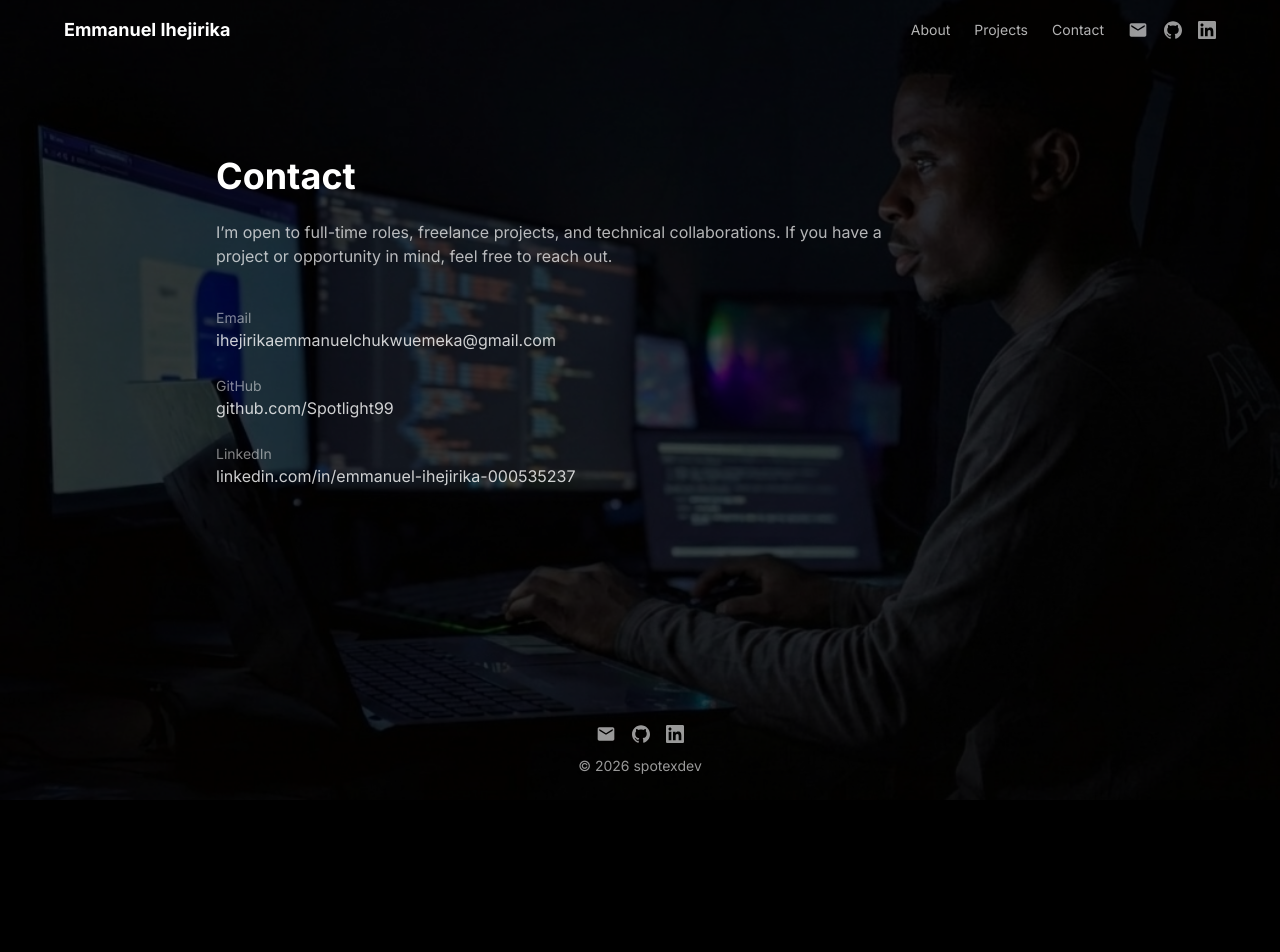
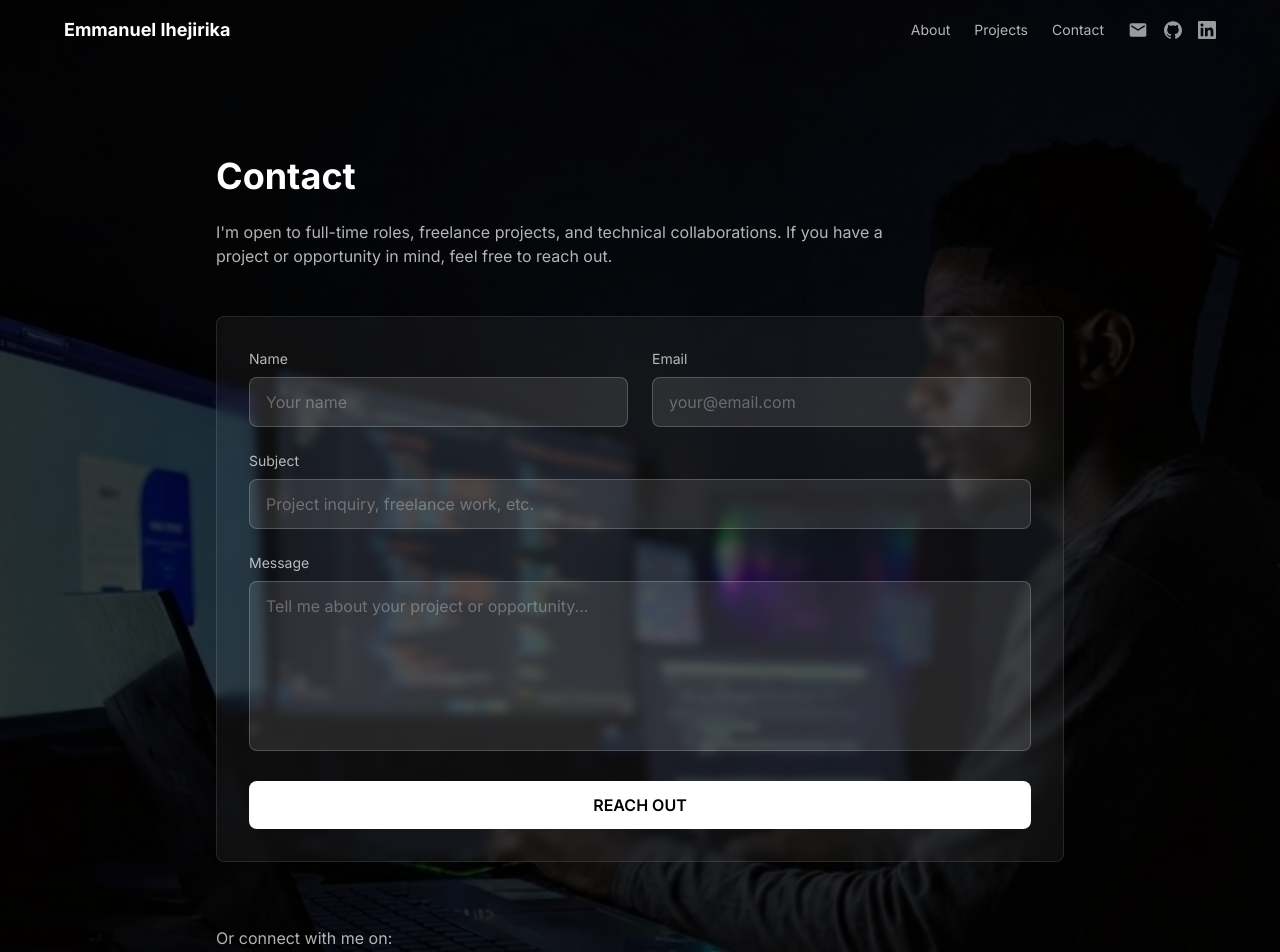
Before and after one commit to Spotlight99/spotexdev-portfolio, a Next.js app: page /contact in a window 1280 px wide. Shown: the top 952 px of the page. Before the commit the page ends 800 px from the top, so only its background shows below. Built offline with nearby package versions, Linux system fonts and the light colour scheme.

Commit message:
Added form to contact page and integrated EmailJS for email sending functionality. Updated favicon to a circular design and modified package.json to include necessary dependencies for the new features.

```diff
--- a/package.json
+++ b/package.json
@@ -13,6 +13,7 @@
   "description": "",
   "dependencies": {
     "@vercel/speed-insights": "^1.3.1",
+    "emailjs-com": "^3.2.0",
     "next": "14.2.35",
     "react": "18.2.0",
     "react-dom": "18.2.0",
--- a/pages/contact.js
+++ b/pages/contact.js
@@ -1,9 +1,59 @@
+import { useState } from "react";
+import emailjs from "emailjs-com";
+import { SiGithub, SiLinkedin } from "react-icons/si";
 import SEO from "../components/SEO";
 import Layout from "../components/Layout";
 import useScrollReveal from "../hooks/useScrollReveal";
 
 export default function Contact() {
   const { ref, visible } = useScrollReveal();
+  const [formData, setFormData] = useState({
+    name: "",
+    email: "",
+    subject: "",
+    message: "",
+  });
+  const [loading, setLoading] = useState(false);
+  const [submitted, setSubmitted] = useState(false);
+  const [error, setError] = useState("");
+
+  const handleChange = (e) => {
+    const { name, value } = e.target;
+    setFormData((prev) => ({
+      ...prev,
+      [name]: value,
+    }));
+  };
+
+  const handleSubmit = async (e) => {
+    e.preventDefault();
+    setLoading(true);
+    setError("");
+
+    try {
+      // Initialize EmailJS (replace with your public key from emailjs.com)
+      emailjs.init("h0na93cALgVC1qi0a");
+
+      // Send email (replace with your service ID and template ID)
+      await emailjs.send("service_qxwkf1y", "template_qies5kd", {
+        to_email: "ihejirikaemmanuelchukwuemeka@gmail.com",
+        from_name: formData.name,
+        from_email: formData.email,
+        subject: formData.subject,
+        message: formData.message,
+      });
+
+      setSubmitted(true);
+      setFormData({ name: "", email: "", subject: "", message: "" });
+      setTimeout(() => setSubmitted(false), 5000);
+    } catch (err) {
+      setError("Failed to send message. Please try again.");
+      console.error(err);
+    } finally {
+      setLoading(false);
+    }
+  };
+
   return (
     <section
       ref={ref}
@@ -21,44 +71,122 @@ export default function Contact() {
         <section className="max-w-4xl mx-auto px-6 py-24">
           <h1 className="text-4xl font-bold mb-6">Contact</h1>
 
-        <p className="text-white/70 mb-10 max-w-2xl">
-          I’m open to full-time roles, freelance projects, and technical
+          <p className="text-white/70 mb-12 max-w-2xl">
+            I'm open to full-time roles, freelance projects, and technical
             collaborations. If you have a project or opportunity in mind,
             feel free to reach out.
           </p>
 
-        <div className="space-y-6 text-white/80">
+          {/* Contact Form */}
+          <form
+            onSubmit={handleSubmit}
+            className="mb-16 space-y-6 bg-white/5 p-8 rounded-lg border border-white/10 backdrop-blur-sm"
+          >
+            {submitted && (
+              <div className="p-4 bg-green-500/20 border border-green-500/50 rounded-lg text-green-200">
+                ✓ Message sent successfully! I'll get back to you soon.
+              </div>
+            )}
+
+            {error && (
+              <div className="p-4 bg-red-500/20 border border-red-500/50 rounded-lg text-red-200">
+                {error}
+              </div>
+            )}
+
+            <div className="grid md:grid-cols-2 gap-6">
               <div>
-            <span className="block text-sm text-white/50">Email</span>
-            <a
-              href="mailto:ihejirikaemmanuelchukwuemeka@gmail.com"
-              className="hover:underline"
-            >
-              ihejirikaemmanuelchukwuemeka@gmail.com
-            </a>
+                <label className="block text-sm text-white/70 mb-2">
+                  Name
+                </label>
+                <input
+                  type="text"
+                  name="name"
+                  value={formData.name}
+                  onChange={handleChange}
+                  required
+                  className="w-full bg-white/10 border border-white/20 rounded-lg px-4 py-3 text-white placeholder-white/30 focus:outline-none focus:border-white/50 focus:bg-white/15 transition-all"
+                  placeholder="Your name"
+                />
               </div>
 
               <div>
-            <span className="block text-sm text-white/50">GitHub</span>
+                <label className="block text-sm text-white/70 mb-2">
+                  Email
+                </label>
+                <input
+                  type="email"
+                  name="email"
+                  value={formData.email}
+                  onChange={handleChange}
+                  required
+                  className="w-full bg-white/10 border border-white/20 rounded-lg px-4 py-3 text-white placeholder-white/30 focus:outline-none focus:border-white/50 focus:bg-white/15 transition-all"
+                  placeholder="your@email.com"
+                />
+              </div>
+            </div>
+
+            <div>
+              <label className="block text-sm text-white/70 mb-2">
+                Subject
+              </label>
+              <input
+                type="text"
+                name="subject"
+                value={formData.subject}
+                onChange={handleChange}
+                required
+                className="w-full bg-white/10 border border-white/20 rounded-lg px-4 py-3 text-white placeholder-white/30 focus:outline-none focus:border-white/50 focus:bg-white/15 transition-all"
+                placeholder="Project inquiry, freelance work, etc."
+              />
+            </div>
+
+            <div>
+              <label className="block text-sm text-white/70 mb-2">
+                Message
+              </label>
+              <textarea
+                name="message"
+                value={formData.message}
+                onChange={handleChange}
+                required
+                rows="6"
+                className="w-full bg-white/10 border border-white/20 rounded-lg px-4 py-3 text-white placeholder-white/30 focus:outline-none focus:border-white/50 focus:bg-white/15 transition-all resize-none"
+                placeholder="Tell me about your project or opportunity..."
+              />
+            </div>
+
+            <button
+              type="submit"
+              disabled={loading}
+              className="w-full bg-white text-black font-semibold py-3 rounded-lg hover:bg-white/90 transition-all disabled:opacity-50 cursor-pointer"
+            >
+              {loading ? "Sending..." : "REACH OUT"}
+            </button>
+          </form>
+
+          {/* Social Buttons */}
+          <div className="space-y-4">
+            <p className="text-white/70 mb-6">Or connect with me on:</p>
+            <div className="flex flex-col sm:flex-row gap-4">
+              <a
+                href="https://www.linkedin.com/in/emmanuel-ihejirika-000535237"
+                target="_blank"
+                rel="noopener noreferrer"
+                className="flex-1 flex items-center justify-center gap-3 bg-white/10 hover:bg-white/20 border border-white/20 rounded-lg px-6 py-4 text-white font-medium transition-all"
+              >
+                <SiLinkedin size={20} />
+                REACH OUT ON LINKEDIN
+              </a>
+
               <a
                 href="https://github.com/Spotlight99"
                 target="_blank"
                 rel="noopener noreferrer"
-              className="hover:underline"
+                className="flex-1 flex items-center justify-center gap-3 bg-white/10 hover:bg-white/20 border border-white/20 rounded-lg px-6 py-4 text-white font-medium transition-all"
               >
-              github.com/Spotlight99
-            </a>
-          </div>
-
-          <div>
-            <span className="block text-sm text-white/50">LinkedIn</span>
-            <a
-              href="https://www.linkedin.com/in/emmanuel-ihejirika-000535237"
-              target="_blank"
-              rel="noopener noreferrer"
-              className="hover:underline"
-            >
-              linkedin.com/in/emmanuel-ihejirika-000535237
+                <SiGithub size={20} />
+                CHECK OUR GITHUB PROFILE
               </a>
             </div>
           </div>
```
Also changed, not shown: pages/my Email.js keys.txt (added), public/favicon.png, 1 other file (tests, documents, lock files or other folders). Lines whose indentation alone changed are shown as unchanged.
